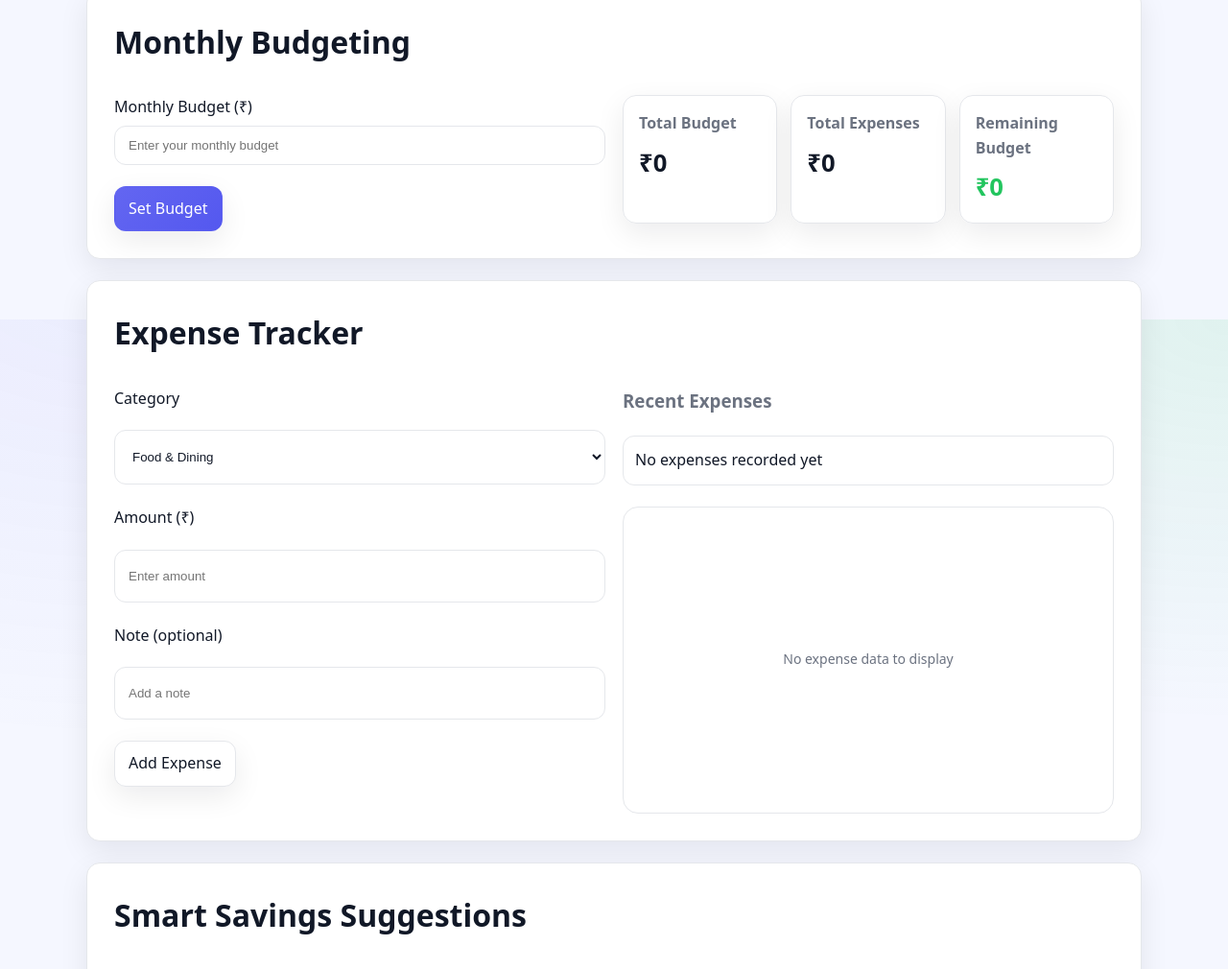
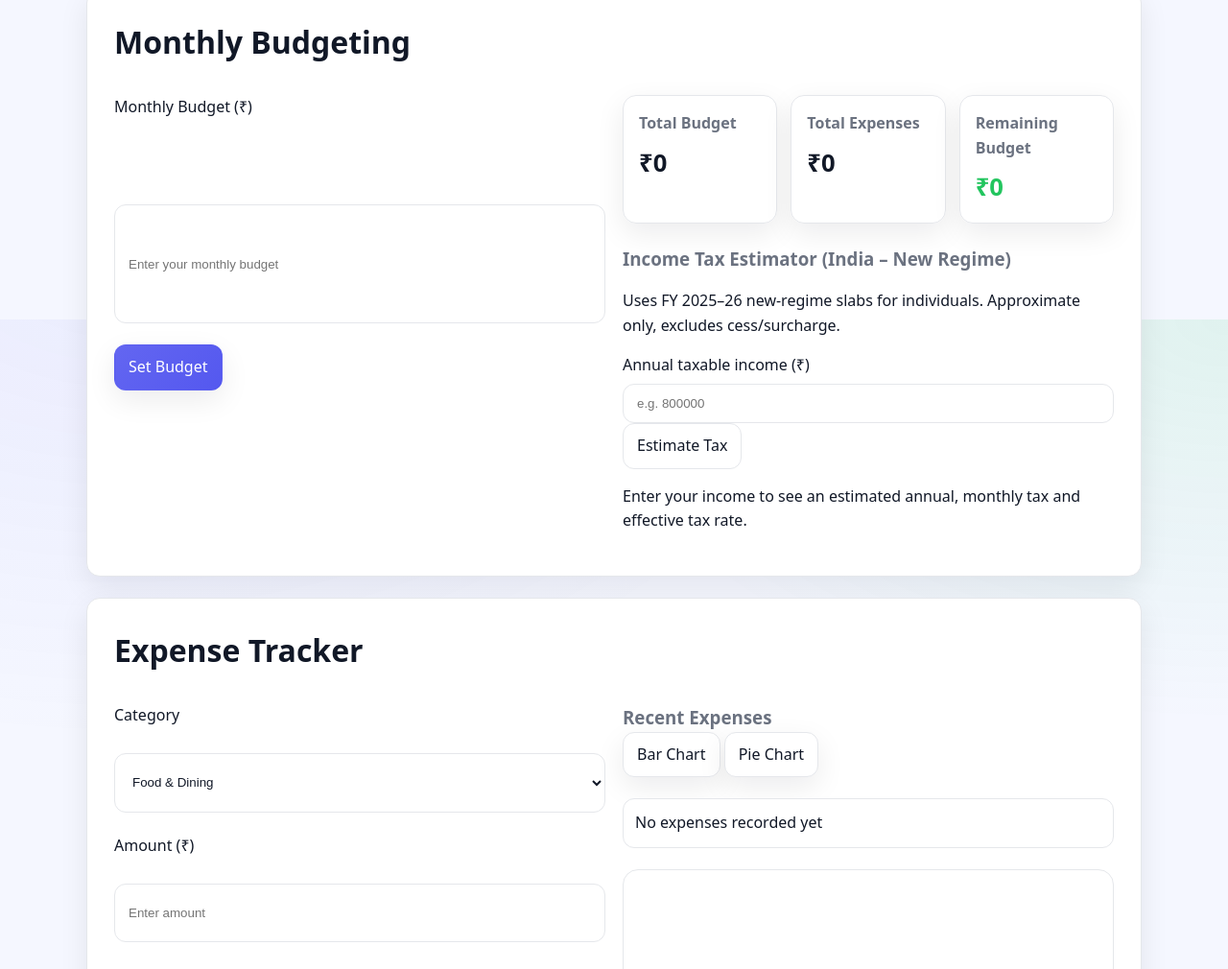
Before and after one commit to encrypteduser404/Smart-Pocket-Expense-Tracker, a plain HTML site: page index.html in a window 1280 px wide. Shown: the part 467-1477 px from the top of the page at 96% size. Drawn offline with Linux system fonts and the light colour scheme.

Commit message:
Update index.html
added taxation feature and pie chart

```diff
--- a/index.html
+++ b/index.html
@@ -71,7 +71,7 @@
             <button class="btn primary" id="set-budget">Set Budget</button>
           </div>
         </div>
-        <div class="col-6">
+        <div class="col-6 stack">
           <div class="summary">
             <div class="summary-card">
               <h4>Total Budget</h4>
@@ -84,6 +84,24 @@
             <div class="summary-card">
               <h4>Remaining Budget</h4>
               <div class="amt" id="remaining-budget">₹0</div>
+            </div>
+          </div>
+
+          <!-- Income Tax Estimator -->
+          <div class="tax-card">
+            <h3 class="subtitle" style="margin:0 0 6px;">Income Tax Estimator (India – New Regime)</h3>
+            <p class="tax-helper">
+              Uses FY 2025–26 new-regime slabs for individuals. Approximate only, excludes cess/surcharge.
+            </p>
+            <label class="field">
+              <span>Annual taxable income (₹)</span>
+              <input type="number" id="tax-income" placeholder="e.g. 800000" />
+            </label>
+            <div>
+              <button class="btn ghost" id="calc-tax">Estimate Tax</button>
+            </div>
+            <div id="tax-results" class="tax-results">
+              <p class="tax-note">Enter your income to see an estimated annual, monthly tax and effective tax rate.</p>
             </div>
           </div>
         </div>
@@ -121,7 +139,13 @@
           </div>
         </div>
         <div class="col-6 stack">
-          <h3 class="subtitle" style="margin:0">Recent Expenses</h3>
+          <div class="chart-controls">
+            <h3 class="subtitle" style="margin:0">Recent Expenses</h3>
+            <div class="chart-type-selector">
+              <button id="bar-chart-btn" class="btn chart-btn active" data-chart-type="bar">Bar Chart</button>
+              <button id="pie-chart-btn" class="btn chart-btn" data-chart-type="pie">Pie Chart</button>
+            </div>
+          </div>
           <div id="expense-list" class="stack"></div>
           <div class="chart-wrap">
             <canvas id="expense-chart" aria-label="Expenses by category"></canvas>
```
